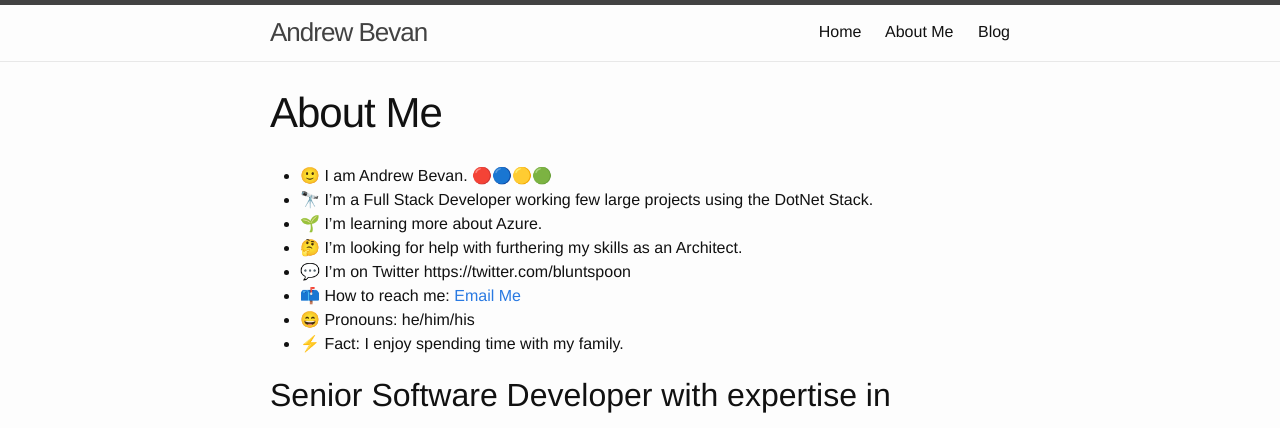
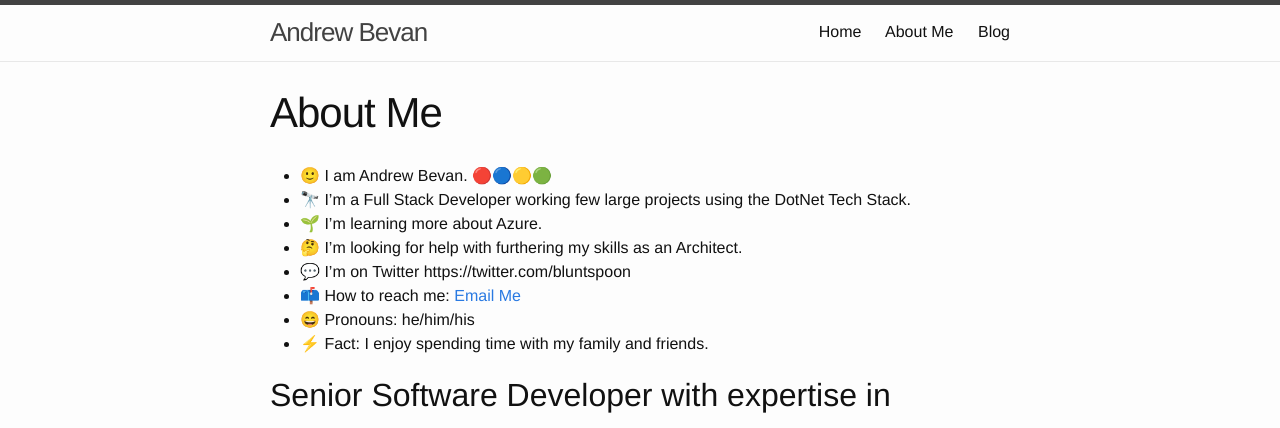
Before and after one commit to bluntspoon/bluntspoon.github.io, a Jekyll site: the page built from about.md, in a window 1280 px wide. Shown: the top 428 px of the page. Built offline with Jekyll 4.4.1, drawn with Linux system fonts in a browser that asks for light colours.

Commit message:
refactor: updated about me

```diff
--- a/about.md
+++ b/about.md
@@ -4,13 +4,13 @@ title: About Me
 permalink: /about/
 ---
 - 🙂 I am Andrew Bevan. 🔴🔵🟡🟢
-- 🔭 I’m a Full Stack Developer working few large projects using the DotNet Stack.
+- 🔭 I’m a Full Stack Developer working few large projects using the DotNet Tech Stack.
 - 🌱 I’m learning more about Azure.
 - 🤔 I’m looking for help with furthering my skills as an Architect.
 - 💬 I’m on Twitter https://twitter.com/bluntspoon
 - 📫 How to reach me: [Email Me](mailto:bluntspoon@gmail.com)
 - 😄 Pronouns: he/him/his
-- ⚡ Fact: I enjoy spending time with my family.
+- ⚡ Fact: I enjoy spending time with my family and friends.
 
 ## Senior Software Developer with expertise in Software Development for the Gaming Industry
 
```
